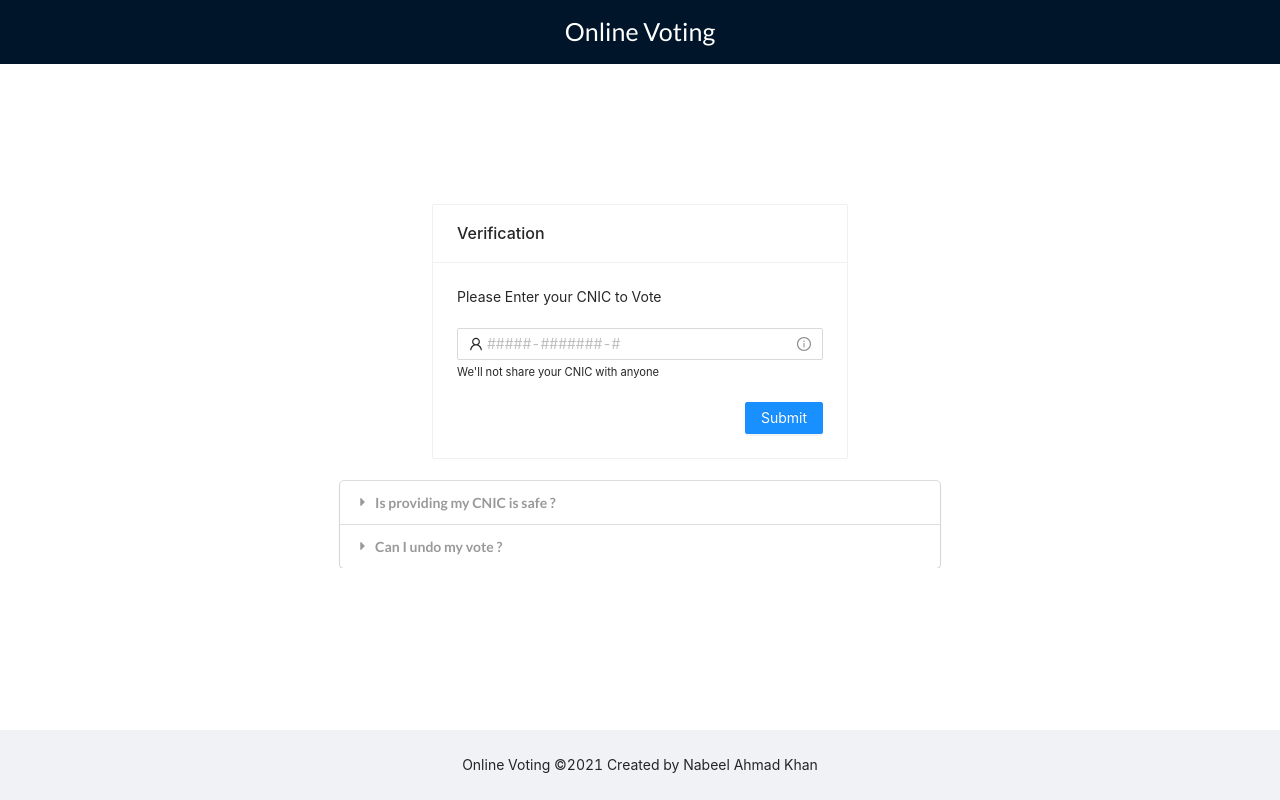
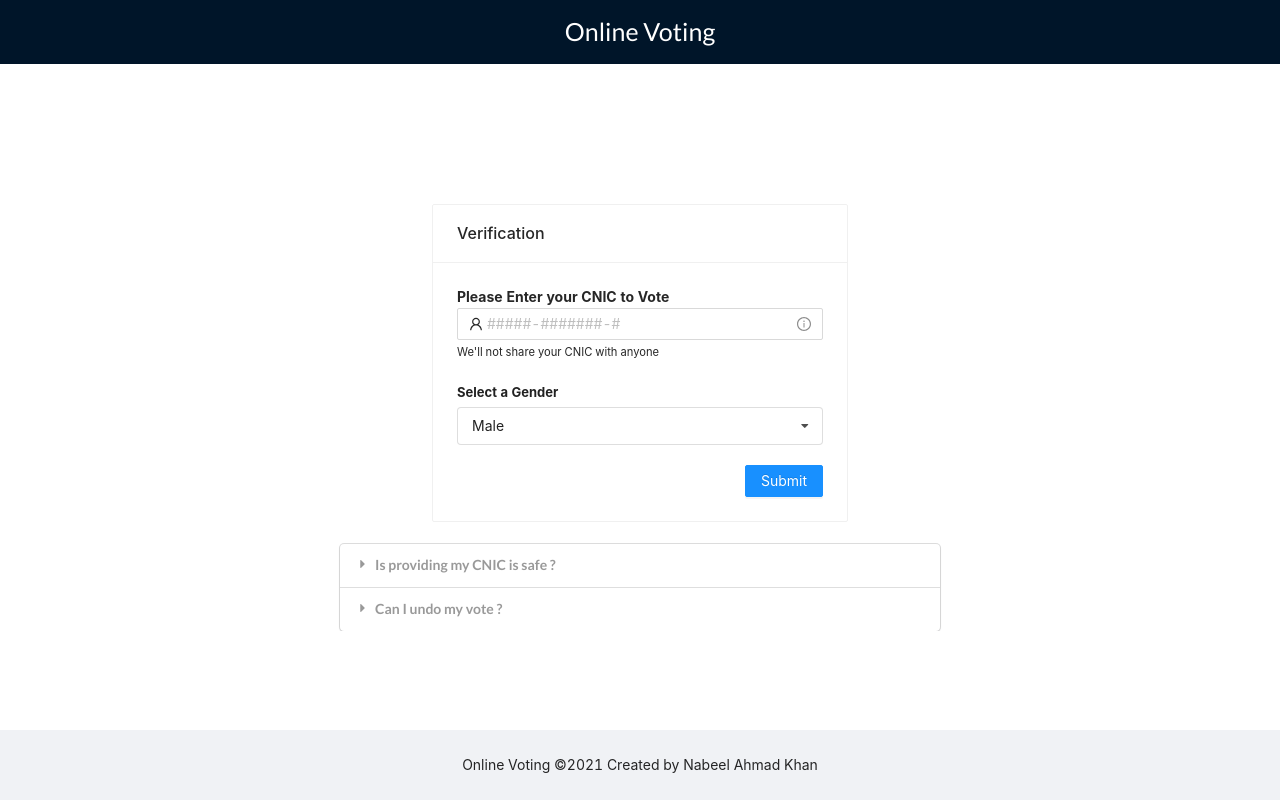
Before and after one commit to NabeelAhmadK/e-voting-system, a React (Create React App) app: page / in a window 1280 px wide. Built offline with nearby package versions, Linux system fonts and the light colour scheme.

Commit message:
Routing from Scratch

```diff
--- a/src/App.js
+++ b/src/App.js
@@ -2,6 +2,7 @@ import React from 'react';
 import Headers from './components/header';
 import Footers from './components/footer'
 import Verification from './pages/verification';
+import Route from './route';
 import Vote from './pages/vote';
 import './App.scss';
 
@@ -9,7 +10,12 @@ const App = () => {
   return (
     <div>
       <Headers />
-      <Verification />
+      <Route path="/">
+        <Verification />
+      </Route>
+      <Route path="/vote">
+        <Vote />
+      </Route>
       <Footers />
     </div>
   );
--- a/src/assets/scss/style.scss
+++ b/src/assets/scss/style.scss
@@ -13,3 +13,11 @@
 .m-0 {
     margin: 0px;
 }
+
+.mt-20 {
+    margin-top: 20px;
+}
+
+.textBold {
+    font-weight: 700;
+}
--- /dev/null
+++ b/src/components/dropdown/index.js
@@ -0,0 +1,55 @@
+import React, { useEffect, useState, useRef } from 'react'
+
+const DropDown = ({ options, label, selected, onSelectChange }) => {
+
+    const [open, setOpen] = useState(false);
+    const ref = useRef();
+
+    useEffect(() => {
+        const onBodyClick = (event) => {
+            if (ref.current.contains(event.target)) {
+                return;
+            }
+            setOpen(false);
+        };
+        document.body.addEventListener('click', onBodyClick, { capture: true });
+
+        return () => {
+            document.body.removeEventListener('click', onBodyClick, { capture: true });
+        }
+    }, [])
+
+    const renderedOptions = options.map(option => {
+        if (option.value === selected.value) {
+            return null;
+        }
+        return (
+            <div
+                key={option.value}
+                className="item"
+                onClick={() => onSelectChange(option)}>
+                {option.label}
+            </div>
+        )
+    })
+
+    return (
+        <div ref={ref} className="ui form">
+            <div className="field">
+                <label className="label">{label}</label>
+                <div
+                    onClick={() => { setOpen(!open) }}
+                    className={`ui selection dropdown ${open ? 'visible active' : ''}`}>
+                    <i className="dropdown icon"></i>
+                    <div className="text">{selected.label}</div>
+                    <div className={`menu ${open ? 'visible transition' : ''}`}>
+                        {renderedOptions}
+                    </div>
+                </div>
+            </div>
+        </div>
+    )
+}
+
+
+export default DropDown
--- a/src/pages/verification/index.jsx
+++ b/src/pages/verification/index.jsx
@@ -4,6 +4,7 @@ import { Card, Col, Row } from 'antd';
 import Accordion from '../../components/accordion'
 import Input from '../../components/input';
 import Button from '../../components/button';
+import DropDown from '../../components/dropdown';
 
 const questions = [
     {
@@ -16,10 +17,25 @@ const questions = [
     },
 ]
 
+const gender = [
+    {
+        label: 'Male',
+        value: 'm'
+    },
+    {
+        label: 'Female',
+        value: 'f'
+    },
+    {
+        label: 'Other',
+        value: 'x'
+    }
+]
 const Verification = () => {
 
     const [isModalVisible, setIsModalVisible] = useState(false);
     const [userCNIC, setUserCNIC] = useState(null);
+    const [selected, setSelected] = useState(gender[0]);
     const [oneTimePassword, setOneTimePassword] = useState(null);
 
     useEffect(() => {
@@ -34,8 +50,15 @@ const Verification = () => {
         setIsModalVisible(true);
     };
 
-    const handleVerifyOTP = () => {
+    const handleVerifyOTP = (event) => {
         setIsModalVisible(false);
+
+        event.preventDefault();
+
+        window.history.pushState({}, '', '/vote')
+
+        const navEvent = new PopStateEvent('popstate');
+        window.dispatchEvent(navEvent)
     };
 
     const handleCancel = () => {
@@ -47,8 +70,9 @@ const Verification = () => {
             <Row gutter={16}>
                 <Col span={8} push={8}>
                     <Card title="Verification" bordered={true}>
-                        Please Enter your CNIC to Vote
-                        <div style={{ marginTop: '20px' }}>
+                        <div className="field">
+                            <label className="label textBold">Please Enter your CNIC to Vote</label>
+                            <div >
                                 <Input
                                     placeHolder='#####-#######-#'
                                     toolTipLabel="Enter your CNIC with Dashes(-)"
@@ -56,7 +80,15 @@ const Verification = () => {
                                     onValueChange={setUserCNIC} />
                                 <small>We'll not share your CNIC with anyone</small>
                             </div>
-                        <div style={{ marginTop: '20px', textAlign: 'right' }}>
+                        </div>
+                        <div className="mt-20">
+                            <DropDown
+                                selected={selected}
+                                onSelectChange={setSelected}
+                                options={gender}
+                                label="Select a Gender" />
+                        </div>
+                        <div className="mt-20" style={{ textAlign: 'right' }}>
                             <Button text="Submit" buttonType="primary" handleClick={onIdCardVerification} />
                         </div>
                     </Card>
--- /dev/null
+++ b/src/route/index.js
@@ -0,0 +1,23 @@
+import { useEffect, useState } from 'react';
+
+
+const Route = ({ path, children }) => {
+
+    const [currentPath, setCurrentPath] = useState(window.location.pathname);
+
+    useEffect(() => {
+        const onLocationChange = () => {
+            setCurrentPath(window.location.pathname);
+        }
+
+        window.addEventListener('popstate', onLocationChange);
+
+        return () => {
+            window.removeEventListener('popstate', onLocationChange);
+        }
+    }, [])
+
+    return window.location.pathname === path ? children : null;
+}
+
+export default Route;
```
Lines whose indentation alone changed are shown as unchanged.
